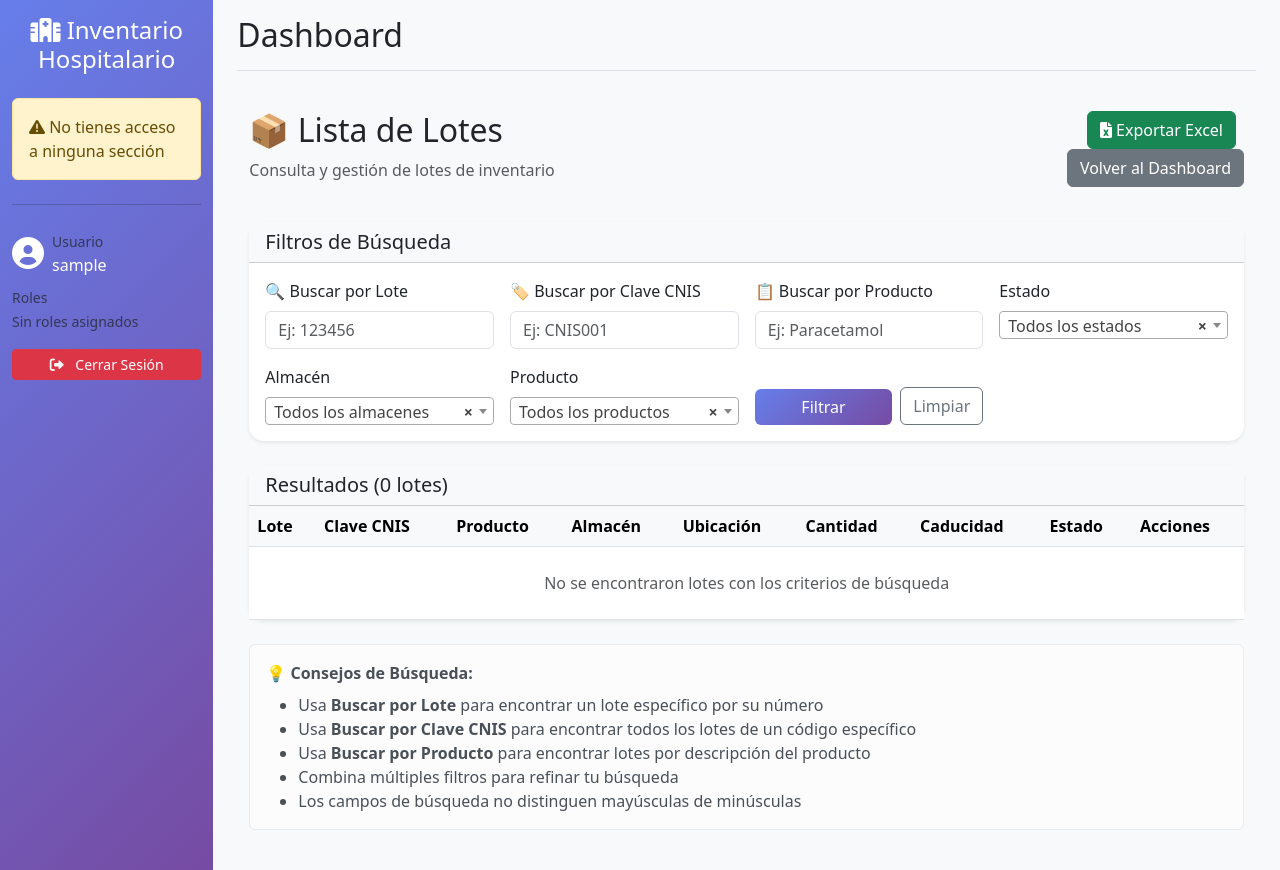
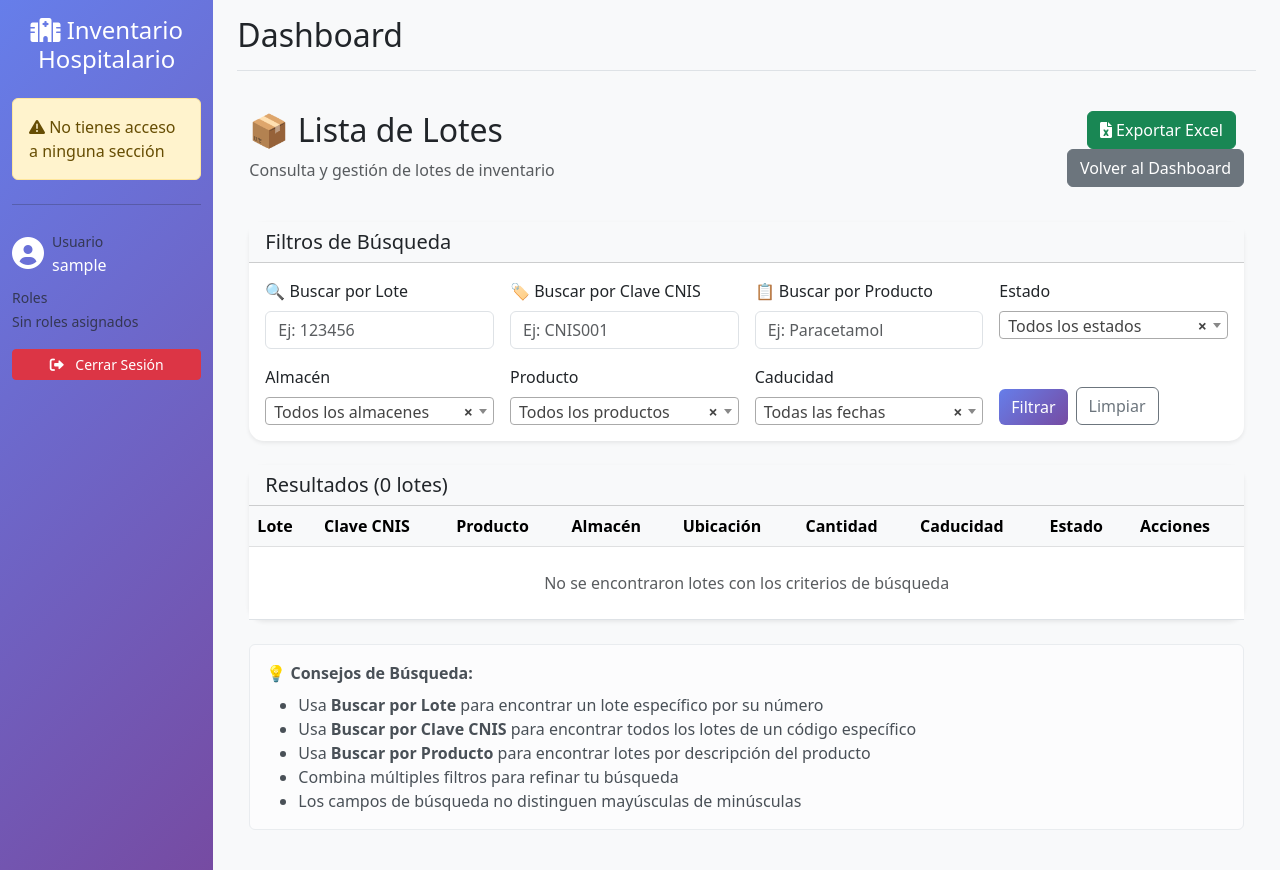
Before and after one commit to saea98/inventario_hospitalario, a Django app: page /gestion-inventario/lotes/ in a window 1280 px wide. Run offline with Django 4.2, Linux system fonts and the light colour scheme; the visitor is signed in with stand-in values (Sample User, id 1); data that the repository does not hold is empty; parts of the project's set-up code (start-up, migrations or seed data) failed here and were passed over; some libraries are stand-ins or nearby versions.

Commit message:
Agregar filtro de caducidad a la vista gestion-inventario/lotes/

```diff
--- a/inventario/views_inventario.py
+++ b/inventario/views_inventario.py
@@ -130,6 +130,7 @@ def lista_lotes(request):
     filtro_estado = request.GET.get('estado', '')
     filtro_almacen = request.GET.get('almacen', '')
     filtro_producto = request.GET.get('producto', '')
+    filtro_caducidad = request.GET.get('caducidad', '')
     busqueda_lote = request.GET.get('busqueda_lote', '')
     busqueda_cnis = request.GET.get('busqueda_cnis', '')
     busqueda_producto = request.GET.get('busqueda_producto', '')
@@ -143,6 +144,18 @@ def lista_lotes(request):
 
     if filtro_producto:
         lotes = lotes.filter(producto_id=int(filtro_producto))
+
+    # Filtro de caducidad
+    hoy = timezone.now().date()
+    if filtro_caducidad:
+        if filtro_caducidad == 'caducados':
+            lotes = lotes.filter(fecha_caducidad__lt=hoy)
+        elif filtro_caducidad == 'menos_30':
+            lotes = lotes.filter(fecha_caducidad__gte=hoy, fecha_caducidad__lte=hoy + timedelta(days=30))
+        elif filtro_caducidad == 'menos_60':
+            lotes = lotes.filter(fecha_caducidad__gte=hoy, fecha_caducidad__lte=hoy + timedelta(days=60))
+        elif filtro_caducidad == 'menos_90':
+            lotes = lotes.filter(fecha_caducidad__gte=hoy, fecha_caducidad__lte=hoy + timedelta(days=90))
 
     # Búsquedas separadas
     if busqueda_lote:
@@ -191,6 +204,7 @@ def lista_lotes(request):
         'filtro_estado': filtro_estado,
         'filtro_almacen': filtro_almacen,
         'filtro_producto': filtro_producto,
+        'filtro_caducidad': filtro_caducidad,
         'busqueda_lote': busqueda_lote,
         'busqueda_cnis': busqueda_cnis,
         'busqueda_producto': busqueda_producto,
--- a/templates/inventario/lista_lotes.html
+++ b/templates/inventario/lista_lotes.html
@@ -87,12 +87,23 @@
                     </select>
                 </div>
 
-                <!-- Botones de Acción -->
-                <div class="col-md-3 d-flex align-items-end gap-2">
+                <div class="col-md-3">
+                    <label class="form-label">Caducidad</label>
+                    <select name="caducidad" class="form-select">
+                        <option value="">Todas las fechas</option>
+                        <option value="caducados" {% if filtro_caducidad == "caducados" %}selected{% endif %}>Caducados</option>
+                        <option value="menos_30" {% if filtro_caducidad == "menos_30" %}selected{% endif %}>Menos de 30 días</option>
+                        <option value="menos_60" {% if filtro_caducidad == "menos_60" %}selected{% endif %}>Menos de 60 días</option>
+                        <option value="menos_90" {% if filtro_caducidad == "menos_90" %}selected{% endif %}>Menos de 90 días</option>
+                    </select>
+                </div>
+
+                <!-- Botónes de Acción -->
+                <div class="col-md-2 d-flex align-items-end gap-2">
                     <button type="submit" class="btn btn-primary flex-grow-1">
                         <i class="bi bi-search"></i> Filtrar
                     </button>
-                    <a href="{% url 'lista_lotes' %}" class="btn btn-outline-secondary">
+                    <a href="{% url 'lista_lotes' %}" class="btn btn-outline-secondary flex-grow-1">
                         <i class="bi bi-arrow-clockwise"></i> Limpiar
                     </a>
                 </div>
@@ -101,7 +112,7 @@
     </div>
 
     <!-- Información de Búsqueda Activa -->
-    {% if busqueda_lote or busqueda_cnis or busqueda_producto or filtro_estado or filtro_almacen or filtro_producto %}
+    {% if busqueda_lote or busqueda_cnis or busqueda_producto or filtro_estado or filtro_almacen or filtro_producto or filtro_caducidad %}
     <div class="alert alert-info mb-4">
         <strong>Filtros Activos:</strong>
         {% if busqueda_lote %}<span class="badge bg-info">Lote: {{ busqueda_lote }}</span>{% endif %}
@@ -110,6 +121,10 @@
         {% if filtro_estado %}<span class="badge bg-info">Estado: {{ filtro_estado }}</span>{% endif %}
         {% if filtro_almacen %}<span class="badge bg-info">Almacén: {{ filtro_almacen }}</span>{% endif %}
         {% if filtro_producto %}<span class="badge bg-info">Producto ID: {{ filtro_producto }}</span>{% endif %}
+        {% if filtro_caducidad == "caducados" %}<span class="badge bg-danger">Caducados</span>{% endif %}
+        {% if filtro_caducidad == "menos_30" %}<span class="badge bg-warning">Menos de 30 días</span>{% endif %}
+        {% if filtro_caducidad == "menos_60" %}<span class="badge bg-info">Menos de 60 días</span>{% endif %}
+        {% if filtro_caducidad == "menos_90" %}<span class="badge bg-secondary">Menos de 90 días</span>{% endif %}
     </div>
     {% endif %}
 
@@ -284,6 +299,7 @@
           <input type="hidden" name="filtro_estado" value="{{ filtro_estado }}">
           <input type="hidden" name="filtro_almacen" value="{{ filtro_almacen }}">
           <input type="hidden" name="filtro_producto" value="{{ filtro_producto }}">
+          <input type="hidden" name="filtro_caducidad" value="{{ filtro_caducidad }}">
           <input type="hidden" name="busqueda_lote" value="{{ busqueda_lote }}">
           <input type="hidden" name="busqueda_cnis" value="{{ busqueda_cnis }}">
           <input type="hidden" name="busqueda_producto" value="{{ busqueda_producto }}">
```
